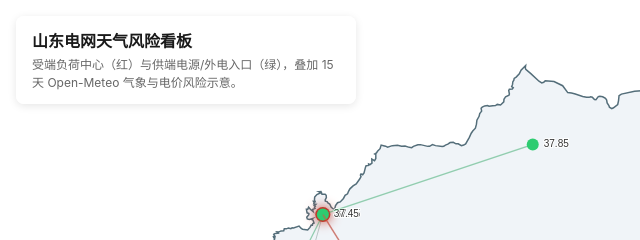
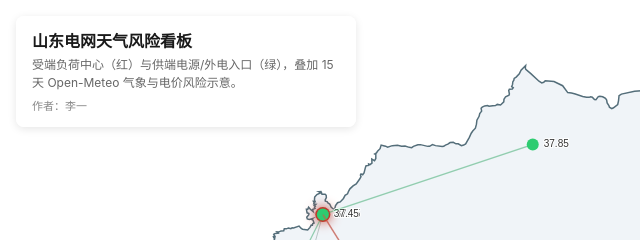
Before and after one commit to liyi125305/shandong-grid-risk, a website: page web/index.html in a window 1280 px wide. Shown: the top 240 px of the page, 0-640 px from the left. Drawn offline with Linux system fonts and the light colour scheme.

Commit message:
docs: add author name

```diff
--- a/web/index.html
+++ b/web/index.html
@@ -47,6 +47,7 @@
   <div class='header'>
     <h1>山东电网天气风险看板</h1>
     <p>受端负荷中心（红）与供端电源/外电入口（绿），叠加 15 天 Open-Meteo 气象与电价风险示意。</p>
+  <p style='margin-top: 6px; font-size: 11px; color: #888;'>作者：李一</p>
   </div>
   <div class='panel'>
     <h2>风险预警</h2>
```
